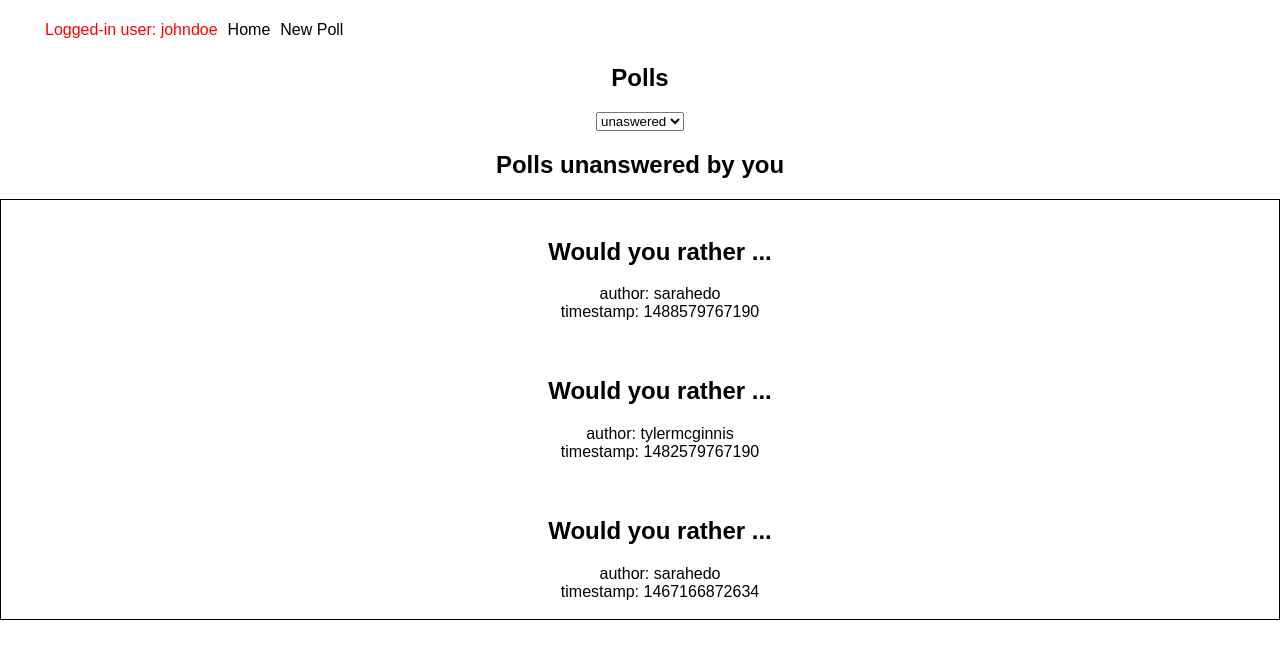
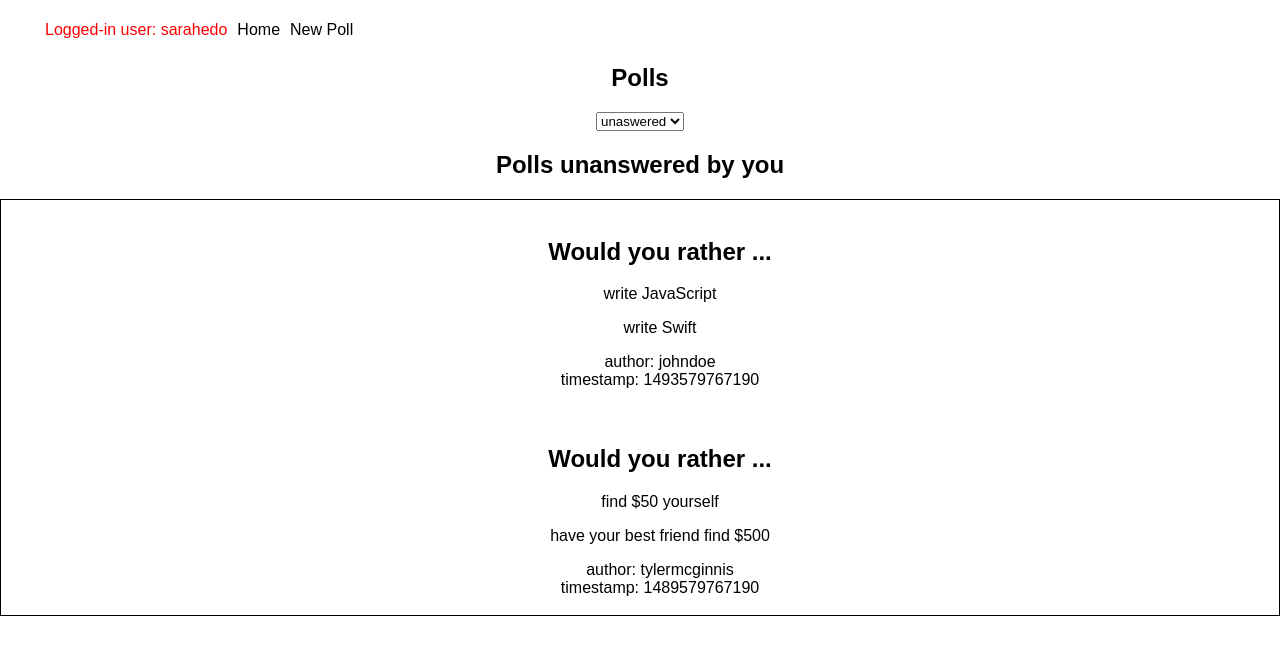
Before and after one commit to legohapax/would_you_rather, a React (Create React App) app in the folder would_you_rather/: page / in a window 1280 px wide. Shown: the top 658 px of the page. Built offline with nearby package versions, Linux system fonts and the light colour scheme.

Commit message:
minor refactoring

```diff
--- a/would_you_rather/src/actions/shared.js
+++ b/would_you_rather/src/actions/shared.js
@@ -3,7 +3,7 @@ import { getInitialData } from '../utils/api'
 import { receiveUsers } from '../actions/users'
 import { setAuthedUser } from '../actions/authedUser'
 
-const AUTHED_ID = 'johndoe'
+const AUTHED_ID = 'sarahedo'
 
 export function handleInitialData () {
     return (dispatch) => {
--- a/would_you_rather/src/components/PollSneakPeek.js
+++ b/would_you_rather/src/components/PollSneakPeek.js
@@ -15,10 +15,12 @@ class PollSneakPeek extends Component {
             <Link to={`/poll/${id}`} className='pollSneakPeak' >
                 <h2> Would you rather ... </h2>
 
-                {/* <div>
-                    {optionOne}
-                    {optionTwo}
-                </div> */}
+                <div>
+                    <p>{`${optionOne.text}`}</p>
+
+                    <p>{`${optionTwo.text}`}</p>
+
+                </div>
 
                 {/* <div className='option'>
                     {`${optionOne.votes.length}`} X {`${optionOne.text}`}
```
Also changed, not shown: 1 other file (tests, documents, lock files or other folders).
